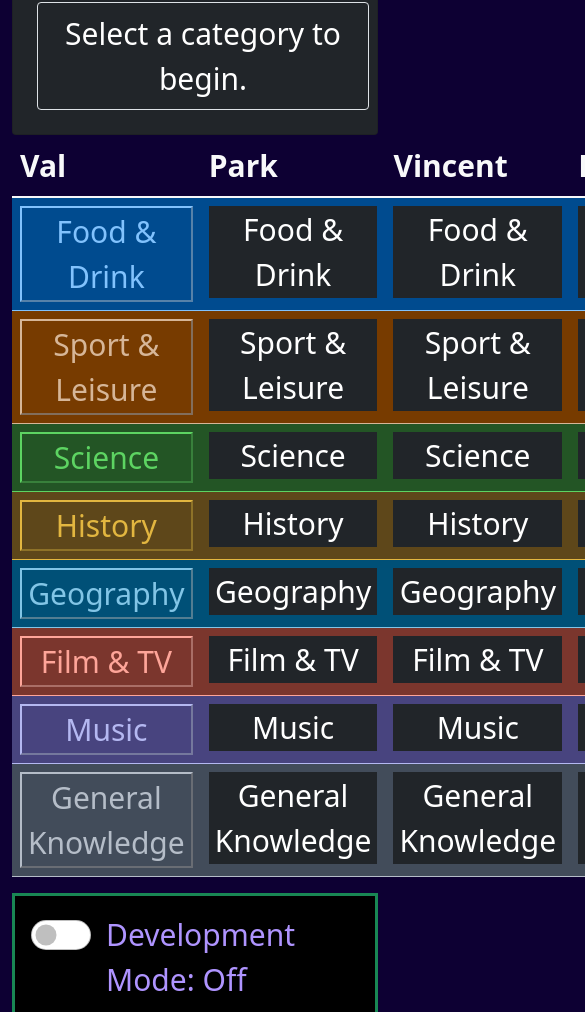
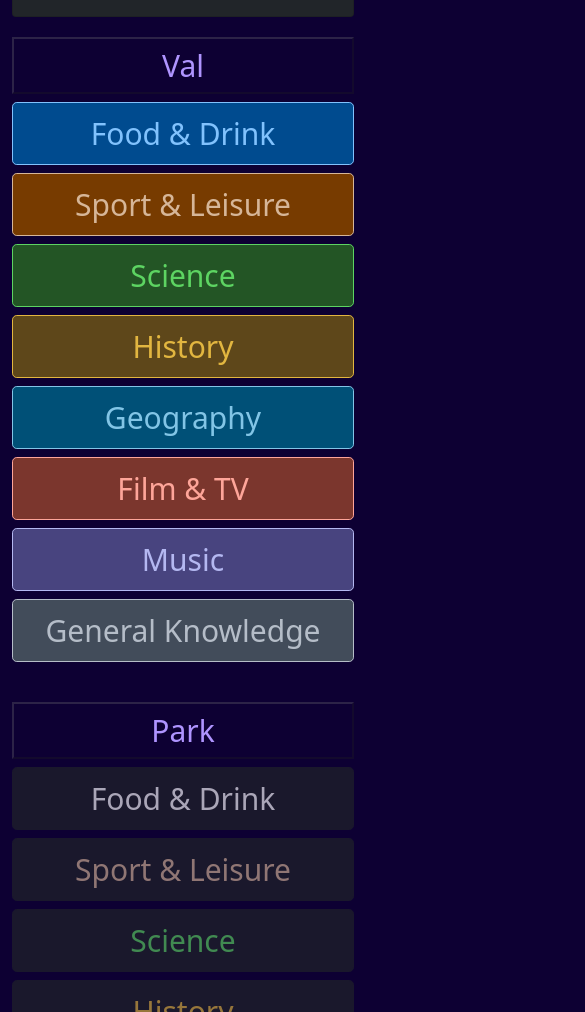
Before and after one commit to vpbasile/trivial-endeavor, a React (Create React App) app: page / in a window 390 px wide. Shown: the part 988-2000 px from the top of the page, 585 px wide, since content can reach past the window. Built offline with nearby package versions, Linux system fonts and the light colour scheme.

Commit message:
Fixing Design for Mobile

```diff
--- a/src/App.js
+++ b/src/App.js
@@ -7,15 +7,17 @@ import React, { useState } from "react";
 
 // <> Import my modules
 import Question from "./components/Question";
-import CategorySelect from './components/CategorySelect';
+// import CategorySelect from './components/CategorySelect';
 import DataDisplay from './components/DataDisplay';
 import ErrorBoundary from './components/ErrorBoundary';
+import PlayerColumn from './components/PlayerColumn';
 var players = [
   { index: 0, name: "Val", correctCategories: [] },
   { index: 1, name: "Park", correctCategories: [] },
   { index: 2, name: "Vincent", correctCategories: [] },
   { index: 3, name: "Rick", correctCategories: [] }
 ]
+// const playerCount = players.length;
 
 const placeholder = "Select a category to begin."
 // Initialize the question and answer choices
@@ -39,10 +41,19 @@ function App(props) {
 
   return (
     <div className="App container">
+      <div id="logo-div" className="row">
+        <div className="col-12">
+          {/* <> How do I make the font reactive?  I really don;t want to use a media query */}
+          {/* <h1 className="display-1">Trivial Endeavor</h1> */}
+          <h1><input id='logo' className="text-wrap rounded py-2 my-2 border w-100 btn btn-dark" type="button" value="Trivial Endeavor" /></h1>
+          {/* <> style="color: white; background-color: var(--background-dark);" */}
+        </div>
+      </div>
       <div className="row">
         <ErrorBoundary>
-          <div id="gameBoard-div" className="col-12">
-            <h1>Trivial Endeavor</h1>
+          <div id="gameBoard-div" className="row">
+            {/* <h1>Trivial Endeavor</h1> */}
+            <div className="col-12">
               <Question key={"currentQuestion"}
                 players={players}
                 handleGuess={props.handleGuess}
@@ -55,18 +66,27 @@ function App(props) {
                 guessedState={guessedState} setGuessedState={setGuessedState}
               />
             </div>
+          </div>
         </ErrorBoundary>
         <ErrorBoundary>
-          <div id="scoreboard-div" className="col-12">
-            {/* <> It will fit together better if I make a div for each player.  Then make them wrap. */}
-            <table id="scoreboard" className="table text-light">
-              <thead>
-                <tr>
-                  {scoreState.map(player => { return (<th key={player.index}>{player.name}</th>) })}
-                </tr>
-              </thead>
-              <tbody>
-                {
+          <div id="scoreboard-div" className="row">
+            {scoreState.map(player => {
+              return (
+                <PlayerColumn
+                  key={player.name + "playerColumn"}
+                  players={players}
+                  player={player}
+                  categoryList={categoryList}
+                  scoreState={scoreState}
+                  phases={phases}
+                  gamePhase={gamePhase} setGamePhase={setGamePhase}
+                  currentCategory={currentCategory} setCurrentCategory={setCurrentCategory}
+                  currentQuestion={currentQuestion} setCurrentQuestion={setCurrentQuestion}
+                  guessedState={guessedState} setGuessedState={setGuessedState}
+                  devMode={devMode} setDevMode={setDevMode}
+                />)
+            })}
+            {/* {
                     categoryList.map(category => {
                       if (category.queryTag !== "none") {
                         return (
@@ -86,9 +106,7 @@ function App(props) {
                       }
                     }
                     )
-                }
-              </tbody>
-            </table>
+                  } */}
           </div>
         </ErrorBoundary>
         <ErrorBoundary>
@@ -98,7 +116,6 @@ function App(props) {
               scoreState={scoreState} setScoreState={setScoreState}
               phases={phases}
               gamePhase={gamePhase} setGamePhase={setGamePhase}
-              // currentPlayerIndex={currentPlayerIndex} setCurrentPlayerIndex={setCurrentPlayerIndex}
               currentCategory={currentCategory} setCurrentCategory={setCurrentCategory}
               currentQuestion={currentQuestion} setCurrentQuestion={setCurrentQuestion}
               guessedState={guessedState} setGuessedState={setGuessedState}
--- a/src/components/AnswerButton.js
+++ b/src/components/AnswerButton.js
@@ -3,7 +3,7 @@ import React from "react";
 export default function AnswerButton(props) {
 	const categoryList = props.categoryList;
 	const currentPlayerIndex = props.currentPlayerIndex;
-	const gamePhase = props.gamePhase;
+	// const gamePhase = props.gamePhase;
 	// console.log(`Now in the Answerbutton component.`);
 	// console.log(`gamePhase: ${JSON.stringify(gamePhase)}`);
 	var currentQuestion = props.currentQuestion
@@ -14,7 +14,7 @@ export default function AnswerButton(props) {
 	var buttonText = props.text;
 	const invertedColor = (questionCategory.cssClass).replace("cat-", "text-");
 	let cssClass = props.cssClasses;
-	if (cssClass === undefined) { cssClass = `rounded p-2 m-2 border btn btn-dark w-100 ${invertedColor}` }
+	if (cssClass === undefined) { cssClass = `rounded py-2 my-2 border btn btn-dark w-100 ${invertedColor}` }
 
 	const buttonID = `choice-${buttonIndex}`;
 	const handleGuess = props.handleGuess;
--- a/src/components/CategorySelect.js
+++ b/src/components/CategorySelect.js
@@ -7,12 +7,17 @@ import React from "react";
 
 export default function CategorySelect(props) {
 	const categoryList = props.categoryList;
-	const players = props.players;
+	// const player = props.player;
+
+	// const players = props.players;
 	// console.log(`Players: ${JSON.stringify(players)}`);
 	const gamePhase = props.gamePhase;
+	// const currentPlayerIndex = gamePhase.currentPlayerIndex;
+	const player = props.player;
 	const setGamePhase = props.setGamePhase;
 	const category = props.category;
 	const cssClass = category.cssClass + " w-100  text-wrap";
+	// const key = props.key;
 
 	function newQuestion(currentPlayerIndex, category) {
 		setGamePhase({
@@ -22,7 +27,7 @@ export default function CategorySelect(props) {
 		// console.log(`Freshly set game phase:`)
 		// console.log(`gamePhase: ${JSON.stringify(gamePhase)}`);
 		const categoryTitle = category.title
-		const player = players[currentPlayerIndex];
+		// const player = players[currentPlayerIndex];
 		console.log(`${player.name} requests a ${categoryTitle} question`);
 		// var queryURL = `https://api.trivia.willfry.co.uk/questions?categories=${category.queryTag}&limit=1`
 		// https://the-trivia-api.com/questions?categories=food_and_drink&limit=1
@@ -108,43 +113,48 @@ export default function CategorySelect(props) {
 	}
 
 	// Enhancement: Only query the api at the beginning of the game and when the player requests a category that we've run out of questions for
-	const colorButton = ``
-	const darkButton = `${cssClass.replace("cat-", "text-")} text-wrap btn-dark border-0`
-	const completeString = "\u2713"
-	// `-!!!-Complete-!!!-`
+	const completeString = "\u2713" // Checkmark
+	// CSS common to all three types of buttons
+	const css = "btn btn-lg btn-block  text-wrap my-1";
+	// Complete category for any player
+	const completeButtonCss = `${css} ${cssClass}`
+	// Current player, not complete
+	const activeButtonCss = `${css} ${cssClass}`
+	// Other player, not complete
+	const inactiveButtonCss = `${css} btn-dark ${cssClass.replace("cat-", "text-")}`
 
-	// <> Build the buttons
-	const playerColumns = players.map((player, index) => {
-		// console.log(`${player.name} is player ${index}.  player: ${JSON.stringify(player)}`);
-		if (player.correctCategories.includes(category.queryTag)) {
-			// If the player has already completed this category, show the category as completed
-			return (<td key={index}>
-				<input className={`${cssClass} border-0 text-wrap`} type="button" value={completeString} disabled={true} /></td>);
 
-		} else {
-			// Else,
-			// If it's the current player's turn, show the button
-			if (index === gamePhase.currentPlayerIndex) {
-				return (
-					<td key={index}>
-						{/* <input className='cssClass' type="button" value="New Question" onClick={() => newQuestion(index, category)} /> */}
-						<input className={`${cssClass}`} type="button" value={category.title} onClick={() => newQuestion(player.index, category)} />
-					</td>);
-			}
-			// // Else, show the category as not completed
-			else {
-				return (<td key={index}>
-					<input className={`${cssClass.replace("cat-", "text-")} btn-dark border-0`} type="button" value={category.title} disabled={true} />
-				</td>);
-			}
+
+	const buttonKey = player.name + '_' + category.queryTag;
+
+	// <> Build the button
+	if (player.correctCategories.includes(category.queryTag)) {
+		// If the player has already completed this category, show the category as completed, regardless of whether it that player's turn or not
+		return (<input key={buttonKey} className={completeButtonCss} type="button" value={completeString} disabled={true} />);
+	} else {
+		// Else,
+		// If it's the current player's turn, show the button
+		if (player.index === gamePhase.currentPlayerIndex) {
+			return (<input className={activeButtonCss} type="button" value={category.title} onClick={() => newQuestion(player.index, category)} />
+			);
 		}
-	});
+		// // Else (it is not the current player's turn and they have not completed this category), show the category as not completed
+		else {
+			return (
+				<input key={buttonKey}
+					className={inactiveButtonCss} type="button" value={category.title} disabled={true}/>
+			);
+		}
+	}
+	// <>! Switch
+
+
 
 	// Return the category row
-	return (
-		<tr className={cssClass}>
-			{/* <td>{category.title}</td> */}
-			{playerColumns}
-		</tr>
-	);
+	// return (
+	// 	<tr className={cssClass}>
+	// 		{/* <td>{category.title}</td> */}
+	// 		{playerColumns}
+	// 	</tr>
+	// );
 }
--- /dev/null
+++ b/src/components/PlayerColumn.js
@@ -0,0 +1,41 @@
+import React from 'react';
+import CategorySelect from './CategorySelect';
+
+export default function PlayerColumn(props) {
+	const categoryList = props.categoryList;
+	const scoreState = props.scoreState;
+	const players = props.players;
+	// const gamePhase = props.gamePhase;
+	const setGamePhase = props.setGamePhase;
+	const player = props.player;
+
+	const playerCount = players.length;
+	const columnSize = 12/playerCount;
+
+	return (
+		<div className={"col-lg-" + columnSize + " py-2 my-2"} id=''>
+			<input className="w-100 text-wrap py-1 my-1 playerBadge" type="button" value={player.name} disabled={true} />
+			{categoryList.map(category => {
+				if (category.queryTag !== "none") {
+					return (
+						<CategorySelect
+							key={category.key}
+							category={category}
+							categoryList={categoryList}
+							player={player}
+							players={props.players}
+							phases={props.phases} setGamePhase={setGamePhase}
+							scoreState={scoreState}
+							gamePhase={props.gamePhase}
+							currentCategory={props.currentCategory}
+							currentQuestion={props.currentQuestion} setCurrentQuestion={props.setCurrentQuestion}
+							guessedState={props.guessedState} setGuessedState={props.setGuessedState}
+							devMode={props.devMode}
+						/>
+					);
+				} else { return null; }
+			}
+			)}
+		</div>
+	)
+}
--- a/src/css/color-dark.css
+++ b/src/css/color-dark.css
@@ -22,7 +22,7 @@
 
 h1 { color: white; }
 
-body{
+body, #logo, .playerBadge{
 	background-color: var(--background-dark);
 	color:var(--text-light);
 }
@@ -62,7 +62,7 @@ body{
 }
 
 .text-geography {
-	color: var(--blue-light);
+	color: var(--blue-light) !important;
 	border-color: var(--blue-light);
 }
 
@@ -73,7 +73,7 @@ body{
 }
 
 .text-movies {
-	color: var(--red-light);
+	color: var(--red-light) !important;
 	border-color: var(--red-light);
 }
 
@@ -84,7 +84,7 @@ body{
 }
 
 .text-history {
-	color: var(--yellow-light);
+	color: var(--yellow-light) !important;
 	border-color: var(--yellow-light);
 }
 
@@ -95,7 +95,7 @@ body{
 }
 
 .text-science {
-	color: var(--green-light);
+	color: var(--green-light) !important;
 	border-color: var(--green-light);
 }
 
@@ -106,7 +106,7 @@ body{
 }
 
 .text-music {
-	color: var(--purple-light);
+	color: var(--purple-light) !important;
 	border-color: var(--purple-light);
 }
 .cat-sport {
@@ -116,7 +116,7 @@ body{
 }
 
 .text-sport {
-	color: var(--orange-light);
+	color: var(--orange-light) !important;
 	border-color: var(--orange-light);
 }
 
@@ -127,7 +127,7 @@ body{
 }
 
 .text-general {
-	color: var(--gray-light);
+	color: var(--gray-light) !important;
 	border-color: var(--gray-light);
 }
 
```
Also changed, not shown: src/components/Question.js (+9 -9 lines). Lines whose indentation alone changed are shown as unchanged.
